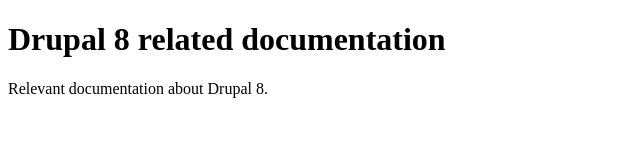
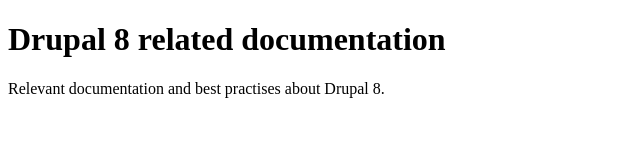
Before and after one commit to bailleux/bailleux.github.io, a plain HTML site: page index.html in a window 1280 px wide. Shown: the whole page, without its empty margins (0-640 px from the left). Drawn offline with Linux system fonts and the light colour scheme.

Commit message:
Drupal 8 related documentation
Relevant documentation about Drupal 8.

```diff
--- a/index.html
+++ b/index.html
@@ -2,6 +2,6 @@
 <html>
 <body>
 <h1>Drupal 8 related documentation</h1>
-<p>Relevant documentation about Drupal 8.</p>
+<p>Relevant documentation and best practises about Drupal 8.</p>
 </body>
 </html>
```
